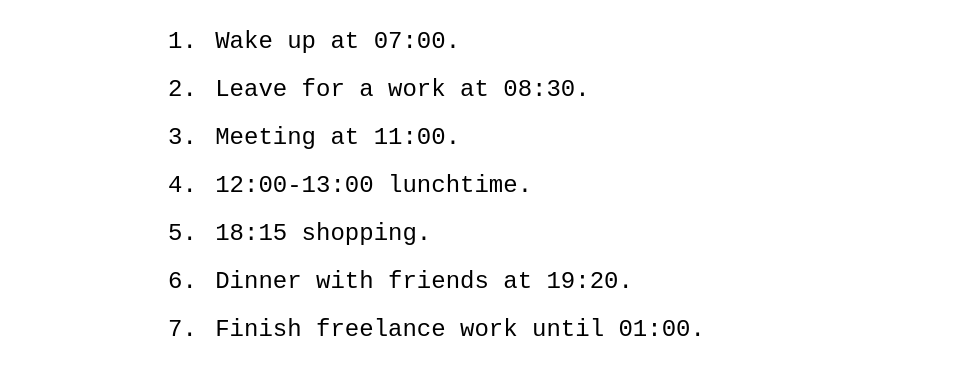
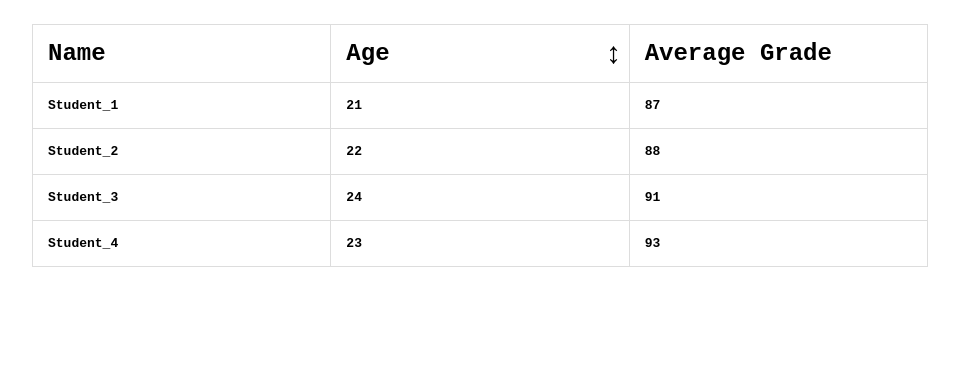
Before and after one commit to GrigorYenoqyan/react-tasks, a React (Create React App) app: page / in a window 1280 px wide. Shown: the top 374 px of the page, without its empty margins (160-1119 px from the left). Built offline with nearby package versions, Linux system fonts and the light colour scheme.

Commit message:
Create students table

```diff
--- a/src/components/App/App.css
+++ b/src/components/App/App.css
@@ -7,20 +7,3 @@
   margin: 0 auto;
   padding-top: 24px;
 }
-.task-ol {
-  width: 60%;
-  margin:0 auto;
-  font-family: monospace;
-  font-size: 24px;
-}
-.task {
-  padding: 4px;
-  min-height: 40px;
-}
-.task-hover {
-  font-size: 30px;
-  background: #cdcdcd;
-}
-.task-done {
-  text-decoration: line-through;
-}
--- a/src/components/App/App.jsx
+++ b/src/components/App/App.jsx
@@ -1,5 +1,5 @@
 import React, { Component } from 'react';
-import TaskList from "../TaskList/TaskList";
+import StudentsTable from "../StudentsTable/StudentsTable";
 import './App.css';
 
 
@@ -7,7 +7,7 @@ class App extends Component {
   render() {
     return (
         <div className="main-container">
-            <TaskList />
+            <StudentsTable />
         </div>
     );
   }
--- a/src/components/ListItem/ListItem.jsx
+++ /dev/null
@@ -1,73 +0,0 @@
-import React, { Component } from "react";
-import PropTypes from "prop-types";
-
-
-class ListItem extends Component {
-    constructor(props) {
-        super(props);
-        this.state = {
-            isHovered: false,
-            wasDone: false,
-        };
-    }
-
-    doTask = (event) => {
-        const prev = event.target.previousElementSibling;
-        if (!prev || prev.getAttribute("data-wasdone") === "true") {
-            this.setState({
-                wasDone: true,
-            })
-        } else {
-            alert("Please complete the previous task first");
-        }
-
-    }
-
-    markItem = () => {
-        this.setState({
-            isHovered: true,
-        })
-    }
-
-    unmarkItem = () => {
-        this.setState({
-            isHovered: false,
-        })
-    }
-
-    render() {
-        const {children, className} = this.props;
-        let newClass = "";
-
-        if (this.state.isHovered) {
-            newClass = "task-hover";
-        }
-
-        if (this.state.wasDone) {
-            newClass += " task-done";
-        }
-
-        return (
-            <li
-                className={`${className} ${newClass}`}
-                onMouseEnter={this.markItem}
-                onMouseOut={this.unmarkItem}
-                onClick={this.doTask}
-                data-wasdone={this.state.wasDone}
-            >
-                {children}
-            </li>
-        );
-    }
-}
-
-ListItem.propTypes = {
-    children: PropTypes.node.isRequired,
-    className: PropTypes.string,
-}
-
-ListItem.defaultProps = {
-    className: "",
-}
-
-export default ListItem;
--- a/src/components/OrderedList/OrderedList.jsx
+++ /dev/null
@@ -1,33 +0,0 @@
-import React, { Component } from "react";
-import PropTypes from "prop-types";
-import ListItem from "../ListItem/ListItem";
-
-
-class OrderedList extends Component {
-    render() {
-        const {className, data} = this.props;
-        return (
-            <ol className={className}>
-                {
-                    data.map((task) => (
-                            <ListItem className="task" key={task}>
-                                {task}
-                            </ListItem>
-                        )
-                    )
-                }
-            </ol>
-        );
-    }
-}
-
-OrderedList.propTypes = {
-    data: PropTypes.array.isRequired,
-    className: PropTypes.string,
-}
-
-OrderedList.defaultProps = {
-    className: '',
-}
-
-export default OrderedList;
--- /dev/null
+++ b/src/components/StudentsTable/StudentHeader.jsx
@@ -0,0 +1,29 @@
+import React, { Component} from "react";
+import PropTypes from "prop-types";
+
+
+class StudentHeader extends Component {
+    render() {
+       return (
+        <tr>
+            <th className="student-cell t-headers">Name</th>
+            <th className="student-cell t-headers">
+                Age
+                <span
+                    onClick={this.props.handleClick}
+                    className='sort-icon'
+                >
+                    &#8597;
+                </span>
+            </th>
+            <th className="student-cell t-headers">Average Grade</th>
+        </tr>
+       )
+    }
+}
+
+StudentHeader.propTypes = {
+    handleClick: PropTypes.func.isRequired,
+}
+
+export default StudentHeader;
--- /dev/null
+++ b/src/components/StudentsTable/StudentsTable.css
@@ -0,0 +1,34 @@
+.student-table, .student-row, .student-cell {
+    border: 1px solid #ddd;
+    text-align: left;
+    font-family: monospace;
+}
+
+.student-table {
+    border-collapse: collapse;
+    width: 100%;
+}
+.student-cell {
+    width:30%;
+}
+.student-row, .student-cell {
+    padding: 15px;
+}
+.t-headers {
+    position: relative;
+    font-size: 24px;
+}
+.sort-icon {
+    position: absolute;
+    height: 100%;
+    width: 10%;
+    bottom: 0;
+    right: 0;
+    cursor: pointer;
+    line-height: 60px;
+    text-align: center;
+    font-size: 30px;
+}
+.add-new {
+    font-size: 20px;
+}
--- /dev/null
+++ b/src/components/StudentsTable/StudentsTable.jsx
@@ -0,0 +1,45 @@
+import React, { Component } from "react";
+import Table from "../Table/Table";
+import { students } from "../../data.js";
+import "./StudentsTable.css";
+
+
+class StudentsTable extends Component {
+    constructor(props) {
+        super(props);
+        this.state = {
+            sorted: "unsorted",
+        };
+    }
+
+    changeState = () => {
+        let order;
+        if (this.state.sorted === "unsorted") {
+            order = "asc";
+        } else if (this.state.sorted === "asc") {
+            order = "desc";
+        } else {
+            order = "unsorted";
+        }
+        this.setState({
+            sorted: order,
+        })
+    }
+
+    render() {
+        let studentsCopy = [...students];
+        if (this.state.sorted === "asc") {
+            studentsCopy.sort((a, b) => a.age - b.age);
+        } else if (this.state.sorted === "desc") {
+            studentsCopy.sort((a, b) => b.age - a.age);
+        }
+        return (
+            <Table
+                data={studentsCopy}
+                handleClick={this.changeState}
+            />
+        )
+    }
+}
+
+export default StudentsTable;
--- /dev/null
+++ b/src/components/Table/Table.jsx
@@ -0,0 +1,29 @@
+import React, { Component} from "react";
+import PropTypes from "prop-types";
+import TableRow from "./TableRow";
+import StudentHeader from "../StudentsTable/StudentHeader";
+
+class Table extends Component {
+    render() {
+        const {data, handleClick} = this.props;
+        return (
+            <table className="student-table">
+                <thead>
+                    <StudentHeader handleClick={handleClick}/>
+                </thead>
+                <tbody>
+                    {
+                        data.map((student) => <TableRow data={student} key={student.id}/>)
+                    }
+                </tbody>
+            </table>
+        );
+    }
+}
+
+Table.propTypes = {
+    data: PropTypes.array.isRequired,
+    handleClick: PropTypes.func.isRequired,
+}
+
+export default Table;
--- /dev/null
+++ b/src/components/Table/TableRow.jsx
@@ -0,0 +1,22 @@
+import React, { Component} from "react";
+import PropTypes from "prop-types";
+
+class TableRow extends Component {
+    render() {
+        const { data } = this.props;
+
+        return (
+           <tr>
+               <th className="student-cell">{data.name}</th>
+               <th className="student-cell">{data.age}</th>
+               <th className="student-cell">{data.grade}</th>
+           </tr>
+        )
+    }
+}
+
+TableRow.propTypes = {
+    data: PropTypes.object.isRequired,
+}
+
+export default TableRow;
--- a/src/components/TaskList/TaskList.jsx
+++ /dev/null
@@ -1,14 +0,0 @@
-import React, { Component } from "react";
-import OrderedList from "../OrderedList/OrderedList";
-import { tasks } from "../../data.js";
-
-
-class TaskList extends Component {
-    render() {
-        return (
-            <OrderedList data={tasks} className="task-ol"/>
-        );
-    }
-}
-
-export default TaskList;
--- a/src/data.js
+++ b/src/data.js
@@ -1,9 +1,26 @@
-export const tasks = [
-    "Wake up at 07:00.",
-    "Leave for a work at 08:30.",
-    "Meeting at 11:00.",
-    "12:00-13:00 lunchtime.",
-    "18:15 shopping.",
-    "Dinner with friends at 19:20.",
-    "Finish freelance work until 01:00."
+export const students = [
+    {
+        id: 1,
+        name: "Student_1",
+        age: 21,
+        grade: 87,
+    },
+    {
+        id: 2,
+        name: "Student_2",
+        age: 22,
+        grade: 88,
+    },
+    {
+        id: 3,
+        name: "Student_3",
+        age: 24,
+        grade: 91,
+    },
+    {
+        id: 4,
+        name: "Student_4",
+        age: 23,
+        grade: 93,
+    }
 ];
```
